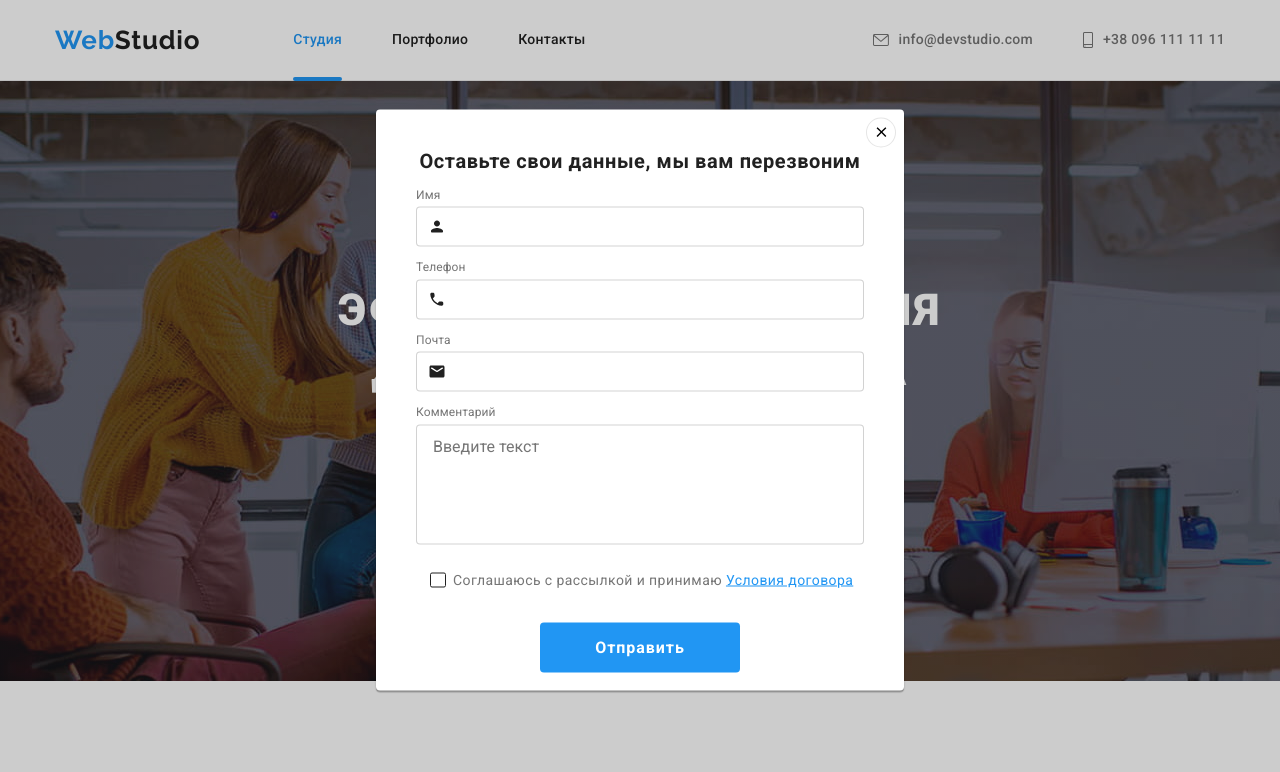
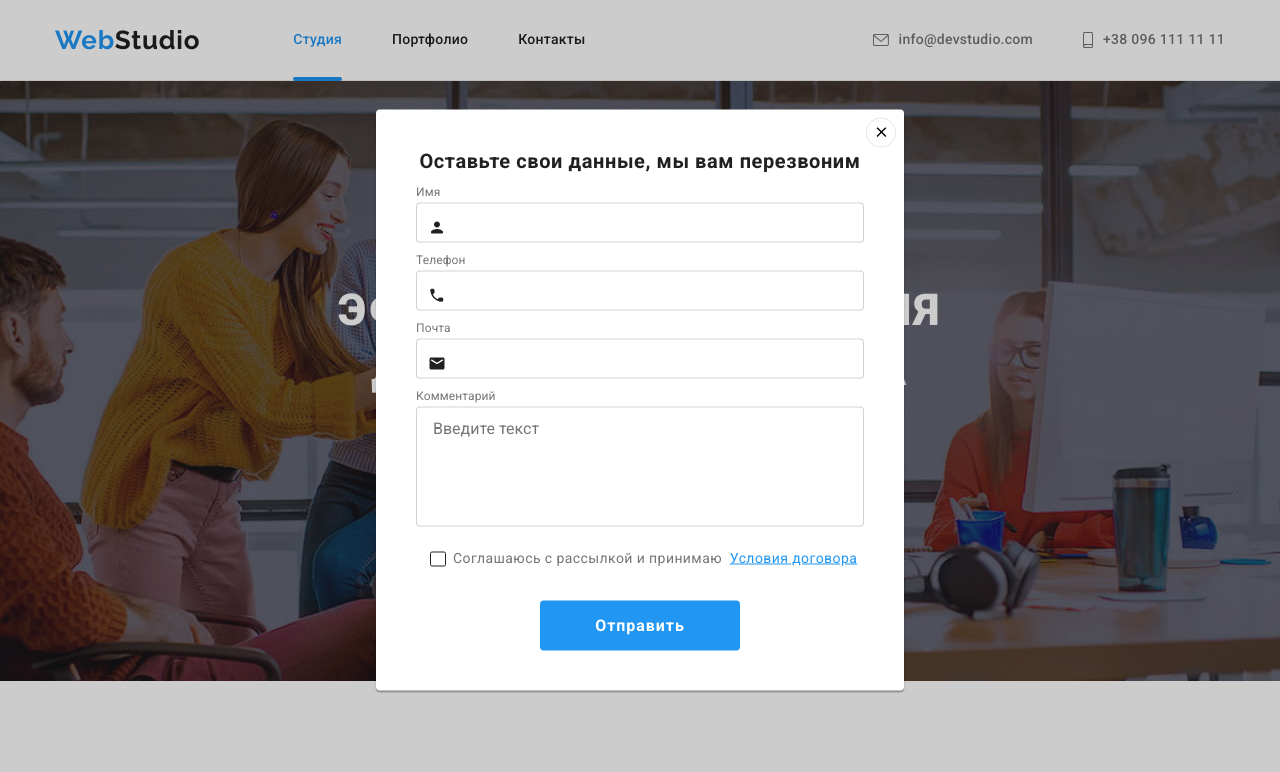
Before and after one commit to ibraevsoft/goit-markup-hw-06, a plain HTML site: page index.html in a window 1280 px wide. Both pictures are taken after a click on the button "Заказать услугу". Shown: the top 772 px of the page. Drawn offline with nearby package versions, Linux system fonts and the light colour scheme.

Commit message:
Элементы модального окна по размерам как на макете

```diff
--- a/css/styles.css
+++ b/css/styles.css
@@ -771,15 +771,14 @@ body {
     color: var(--accent-color);
 }
 
-.contact-form-field {
+.contact-form-field-wrapper {
+    position: relative;
     display: block;
 }
 
-.contact-form-field-wrapper {
-    position: relative;
-}
-
 .contact-form-field-span {
+    display: block;
+    margin-bottom: 4px;
     font-weight: 400;
     font-size: 12px;
     line-height: 1.17;
@@ -788,7 +787,6 @@ body {
 }
 
 .contact-form-input {
-    margin-top: 4px;
     margin-bottom: 10px;
     width: 100%;
     height: 40px;
@@ -819,10 +817,10 @@ body {
 }
 
 .contact-form-message {
+    display: block;
     width: 100%;
     height: 120px;
     padding: 12px 16px;
-    margin-top: 4px;
     resize: none;
     border: 1px solid rgba(33, 33, 33, 0.2);
     border-radius: 4px;
@@ -839,6 +837,15 @@ body {
     align-items: center;
     margin-top: 20px;
     margin-bottom: 30px;
+    font-weight: 400;
+    font-size: 14px;
+    line-height: 1.71;
+    letter-spacing: 0.03em;
+    color: var(--text-color);
+}
+
+.contact-form-checkbox-policy-span {
+    display: block;
     font-weight: 400;
     font-size: 14px;
     line-height: 1.71;
--- a/index.html
+++ b/index.html
@@ -536,8 +536,10 @@
             required
           />
           <label class="contact-form-checkbox-label" for="checkbox-policy">
-            Соглашаюсь с рассылкой и принимаю&nbsp;
-            <a href="" class="contact-form-checkbox-link link">Условия договора</a>
+            <span class="contact-form-checkbox-policy-span">
+              Соглашаюсь с рассылкой и принимаю&nbsp;
+              <a href="" class="contact-form-checkbox-link link">Условия договора</a>
+            </span>
           </label>
           <button class="contact-form-btn" type="submit">Отправить</button>
         </form>
```
